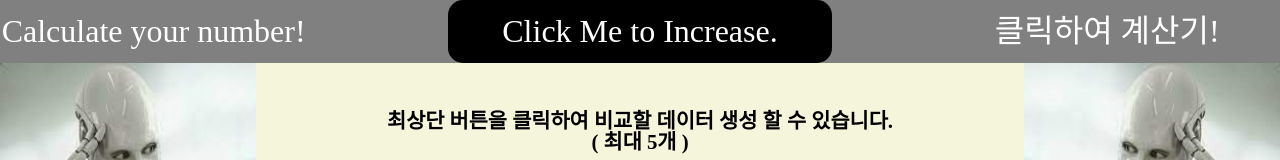
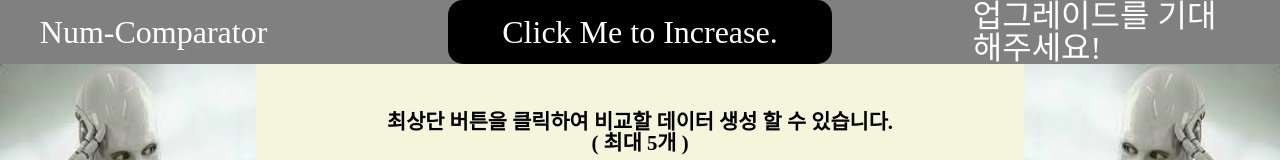
Before and after one commit to ParkBig/calculator, a React (Create React App) app: page / in a window 1280 px wide. Shown: the top 160 px of the page. Built offline with nearby package versions, Linux system fonts and the light colour scheme.

Commit message:
nav바 수정

```diff
--- a/src/components/NavBar.tsx
+++ b/src/components/NavBar.tsx
@@ -19,7 +19,7 @@ const NavBar = () => {
     <Wrap>
       <UpperDiv>
         <NameDiv>
-          Calculate your number!
+          Num-Comparator
         </NameDiv>
       </UpperDiv>
       <UpperDiv>
@@ -29,8 +29,8 @@ const NavBar = () => {
       </UpperDiv>
       <UpperDiv>
         <NavBarDiv>
-          <ClickToCalDiv onClick={toggleCalculator}>
-            클릭하여 계산기!
+          <ClickToCalDiv>
+            업그레이드를 기대해주세요!
           </ClickToCalDiv>
           {isOpen &&
             <CalDiv>
```
